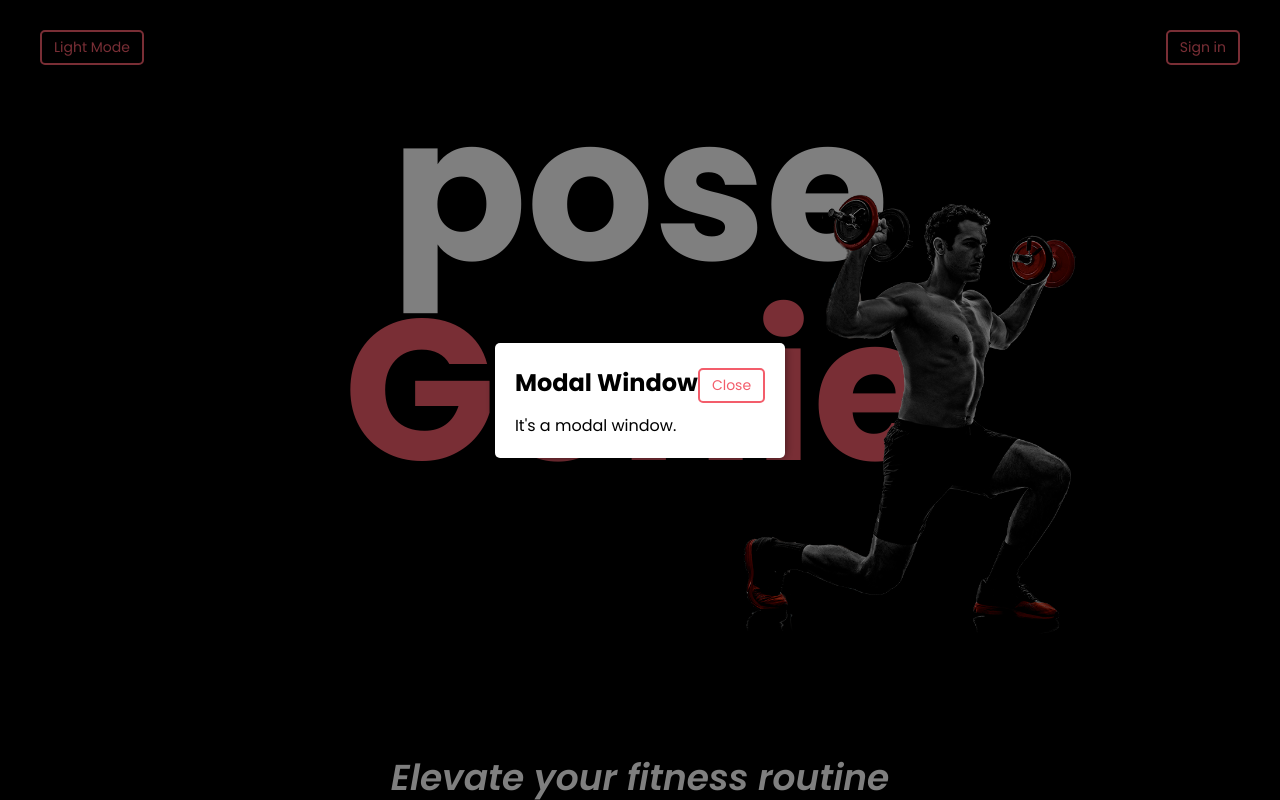
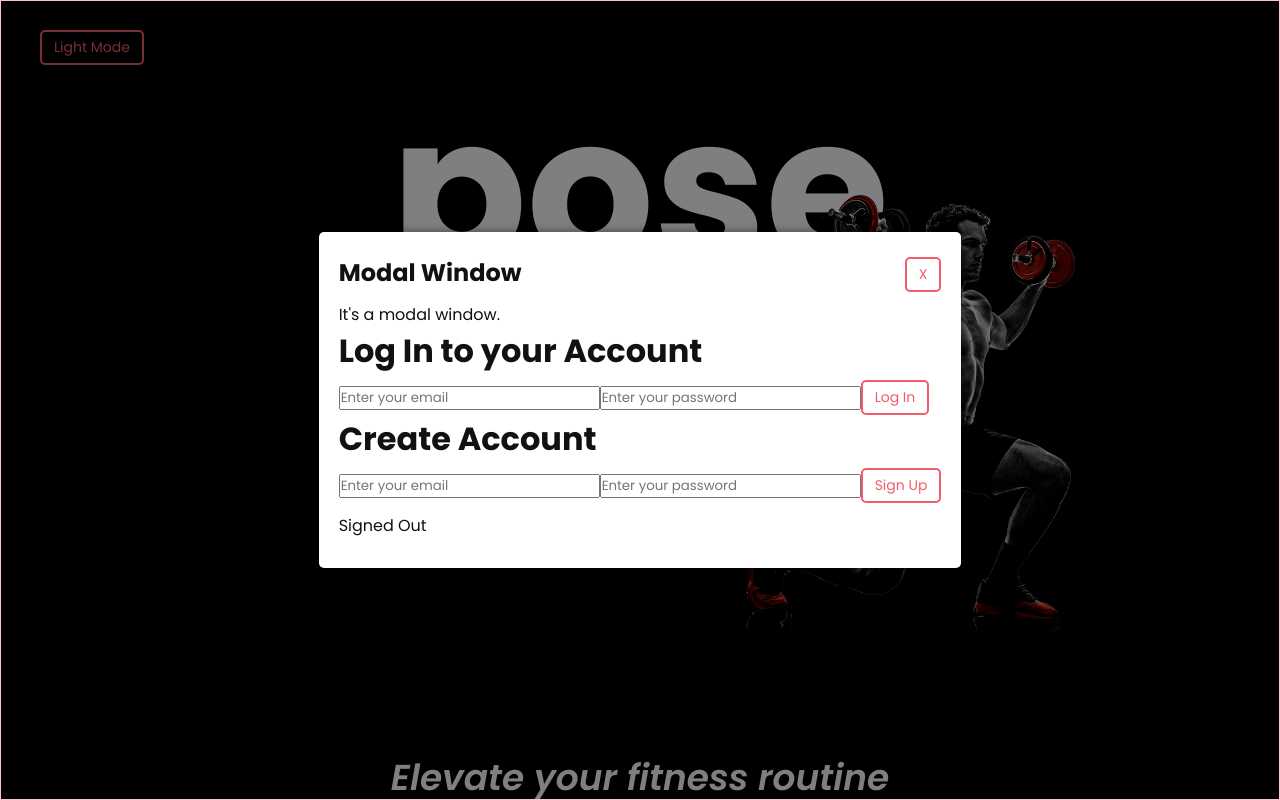
Before and after one commit to TechLabs-Berlin/wt23-posegenie, a React (Create React App) app in the folder frontend/: page / in a window 1280 px wide. Both pictures are taken after a click on the button "Open Modal". Shown: the top 800 px of the page. Built offline with nearby package versions, Linux system fonts and the light colour scheme; no server answers.

Commit message:
test modal window

```diff
--- a/frontend/src/App.js
+++ b/frontend/src/App.js
@@ -12,10 +12,6 @@ import UploadVideoButton from "./components/05_update_video/UploadVideoButton";
 import Footer from "./components/06_footer/Footer";
 
 import Modal from "./components/00_modal/Modal";
-
-// import SignIn from "./components/auth/SignIn";
-// import SignUp from "./components/auth/SignUp";
-// import AuthDetails from "./components/auth/AuthDetails";
 
 function App() {
   //MODAL WINDOW
@@ -39,16 +35,18 @@ function App() {
   }
   return (
     <div className="body">
-      <div>
-        {!isModalOpen && <button onClick={handleOpenModal}>Open Modal</button>}
-        <Modal isOpen={isModalOpen} onClose={handleCloseModal} />
-      </div>
       <div className={isLightkMode ? "light-mode" : "dark-mode"}>
         <div className="top_bar wrapper">
           <button onClick={toggleTheme}>
             {isLightkMode ? "Dark Mode" : "Light Mode"}
           </button>
-          <button>Sign in</button>
+          {/* <button>Sign in</button> */}
+          <div>
+            {!isModalOpen && (
+              <button onClick={handleOpenModal}>Open Modal</button>
+            )}
+            <Modal isOpen={isModalOpen} onClose={handleCloseModal} />
+          </div>
         </div>
         <Head />
         <Quote />
@@ -63,12 +61,6 @@ function App() {
         <StartButton />
         <UploadVideoButton />
         <Footer />
-        {/*
-        <div className="user-auth">
-          <SignIn />
-          <SignUp />
-          <AuthDetails />
-        </div> */}
       </div>
     </div>
   );
--- a/frontend/src/components/00_modal/Modal.js
+++ b/frontend/src/components/00_modal/Modal.js
@@ -1,4 +1,8 @@
 import "./modal.css";
+import SignIn from "../00_modal/auth/SignIn";
+import SignUp from "../00_modal/auth/SignUp";
+import AuthDetails from "../00_modal/auth/AuthDetails";
+
 function Modal({ isOpen, onClose }) {
   if (!isOpen) {
     return null;
@@ -9,10 +13,13 @@ function Modal({ isOpen, onClose }) {
       <div className="modal-content">
         <div className="modal-header">
           <h2>Modal Window</h2>
-          <button onClick={onClose}>Close</button>
+          <button onClick={onClose}>X</button>
         </div>
         <div className="modal-body">
           <p>It's a modal window.</p>
+          <SignIn />
+          <SignUp />
+          <AuthDetails />
         </div>
       </div>
     </div>
--- a/frontend/src/components/auth/AuthDetails.js
+++ b/frontend/src/components/00_modal/auth/AuthDetails.js
@@ -1,6 +1,6 @@
 import { onAuthStateChanged, signOut } from "firebase/auth";
 import React, { useEffect, useState } from "react";
-import { auth } from "../../firebase";
+import { auth } from "./firebase";
 import "./auth.css";
 
 const AuthDetails = () => {
--- a/frontend/src/components/auth/SignUp.js
+++ b/frontend/src/components/00_modal/auth/SignIn.js
@@ -1,26 +1,27 @@
-import { createUserWithEmailAndPassword } from "firebase/auth";
+import { signInWithEmailAndPassword } from "firebase/auth";
 import React, { useState } from "react";
-import { auth } from "../../firebase";
+import { auth } from "./firebase";
 
-const SignUp = () => {
+const SignIn = () => {
   const [email, setEmail] = useState("");
   const [password, setPassword] = useState("");
 
-  const signUp = (e) => {
+  const signIn = (e) => {
     e.preventDefault();
-    createUserWithEmailAndPassword(auth, email, password)
+    signInWithEmailAndPassword(auth, email, password)
       .then((userCredential) => {
         console.log(userCredential);
       })
       .catch((error) => {
         console.log(error);
+        alert("user-not-found");
       });
   };
 
   return (
     <div className="sign-in-container">
-      <form onSubmit={signUp}>
-        <h1>Create Account</h1>
+      <form onSubmit={signIn}>
+        <h1>Log In to your Account</h1>
         <input
           type="email"
           placeholder="Enter your email"
@@ -33,10 +34,10 @@ const SignUp = () => {
           value={password}
           onChange={(e) => setPassword(e.target.value)}
         ></input>
-        <button type="submit">Sign Up</button>
+        <button type="submit">Log In</button>
       </form>
     </div>
   );
 };
 
-export default SignUp;
+export default SignIn;
--- a/frontend/src/components/auth/SignIn.js
+++ b/frontend/src/components/00_modal/auth/SignUp.js
@@ -1,27 +1,26 @@
-import { signInWithEmailAndPassword } from "firebase/auth";
+import { createUserWithEmailAndPassword } from "firebase/auth";
 import React, { useState } from "react";
-import { auth } from "../../firebase";
+import { auth } from "./firebase";
 
-const SignIn = () => {
+const SignUp = () => {
   const [email, setEmail] = useState("");
   const [password, setPassword] = useState("");
 
-  const signIn = (e) => {
+  const signUp = (e) => {
     e.preventDefault();
-    signInWithEmailAndPassword(auth, email, password)
+    createUserWithEmailAndPassword(auth, email, password)
       .then((userCredential) => {
         console.log(userCredential);
       })
       .catch((error) => {
         console.log(error);
-        alert("user-not-found");
       });
   };
 
   return (
     <div className="sign-in-container">
-      <form onSubmit={signIn}>
-        <h1>Log In to your Account</h1>
+      <form onSubmit={signUp}>
+        <h1>Create Account</h1>
         <input
           type="email"
           placeholder="Enter your email"
@@ -34,10 +33,10 @@ const SignIn = () => {
           value={password}
           onChange={(e) => setPassword(e.target.value)}
         ></input>
-        <button type="submit">Log In</button>
+        <button type="submit">Sign Up</button>
       </form>
     </div>
   );
 };
 
-export default SignIn;
+export default SignUp;
--- a/frontend/src/components/00_modal/modal.css
+++ b/frontend/src/components/00_modal/modal.css
@@ -9,6 +9,8 @@
   display: flex;
   justify-content: center;
   align-items: center;
+  color: rgb(17, 17, 17);
+  border: 1px solid pink;
 }
 
 .modal-content {
```
Also changed, not shown: frontend/src/components/00_modal/auth/auth.css (renamed from frontend/src/components/auth/auth.css), frontend/src/components/00_modal/auth/firebase.js (renamed from frontend/src/components/auth/firebase.js).
